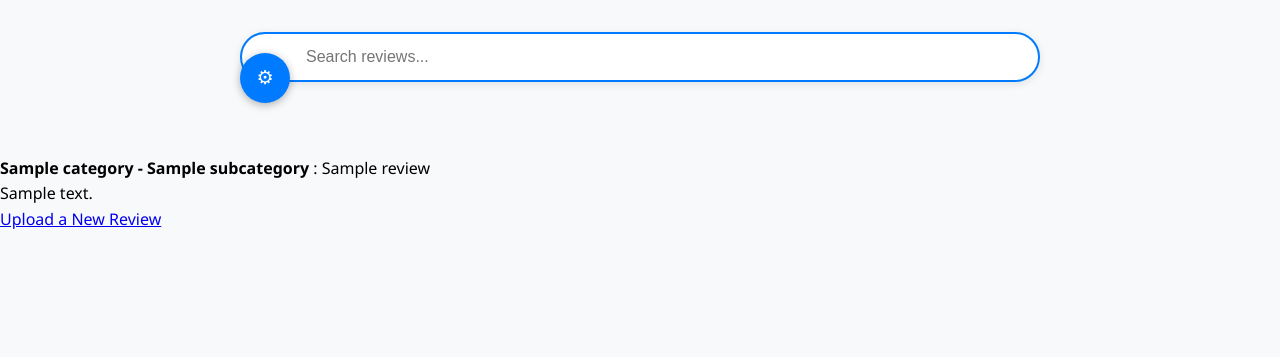
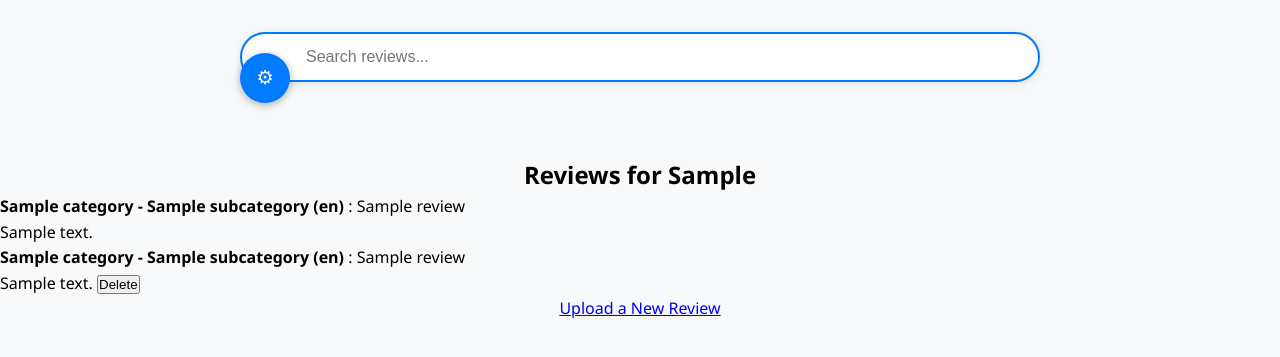
Before and after one commit to PacificSearch/Reviews, a Python web app: template templates/index.html in a window 1280 px wide. Shown: the part 60-417 px from the top of the page. Run offline with Jinja, Linux system fonts and the light colour scheme; the template is opened without the code that fills it: most values are stand-ins (such as "Sample title", 1, 10 or a date in 2020).

Commit message:
Update index.html

```diff
--- a/templates/index.html
+++ b/templates/index.html
@@ -3,6 +3,7 @@
 <head>
   <meta charset="UTF-8">
   <title>Pacific Search - Reviews</title>
+  <!-- Static CSS file reference using url_for -->
   <link rel="stylesheet" href="{{ url_for('static', filename='styles.css') }}">
 </head>
 <body>
@@ -26,28 +27,42 @@
 
     <!-- Filter Dropdown Panel -->
     <div class="filter-panel" id="filterPanel">
-      <!-- Example: Mobiles category -->
+      <!-- Example: Mobiles category with subcategories as links -->
       <div class="filter-category">
         <img src="https://cdn-icons-png.flaticon.com/128/3064/3064197.png" alt="Mobile Icon"> Mobiles
       </div>
       <div class="filter-options" id="mobiles">
-        <!-- Subcategory links: clicking them takes you to /filter route -->
-        <a href="{{ url_for('filter_reviews') }}?subcategory=Apple" class="filter-option">Apple</a>
-        <a href="{{ url_for('filter_reviews') }}?subcategory=Samsung" class="filter-option">Samsung</a>
-        <a href="{{ url_for('filter_reviews') }}?subcategory=OnePlus" class="filter-option">OnePlus</a>
+        <!-- Clicking these links will reload the index with filtered reviews -->
+        <a href="{{ url_for('index') }}?subcategory=Apple" class="filter-option">Apple</a>
+        <a href="{{ url_for('index') }}?subcategory=Samsung" class="filter-option">Samsung</a>
+        <a href="{{ url_for('index') }}?subcategory=OnePlus" class="filter-option">OnePlus</a>
       </div>
-      <!-- Add similar blocks for other categories if needed -->
+      <!-- Aap anya categories ke liye similar blocks add kar sakte hain -->
     </div>
   </div>
 
   <main>
+    {% if selected_subcategory %}
+      <h2 style="text-align:center;">Reviews for {{ selected_subcategory }}</h2>
+    {% endif %}
     {% if reviews %}
       <ul>
       {% for review in reviews %}
         <li>
-          <strong>{{ review.category }} - {{ review.subcategory }}</strong> : {{ review.product_name }}<br>
+          <strong>{{ review.category }} - {{ review.subcategory }} ({{ review.language }})</strong> : {{ review.product_name }}<br>
           {{ review.review_text }}
         </li>
+        {% for review in reviews %}
+  <li>
+    <strong>{{ review.category }} - {{ review.subcategory }} ({{ review.language }})</strong> : {{ review.product_name }}<br>
+    {{ review.review_text }}
+    <!-- Delete form for each review -->
+    <form action="{{ url_for('delete_review', review_id=review.id) }}" method="POST" onsubmit="return confirm('Kya aap is review ko delete karna chahte hain?');" style="display:inline;">
+      <button type="submit">Delete</button>
+    </form>
+  </li>
+{% endfor %}
+
       {% endfor %}
       </ul>
     {% else %}
@@ -55,8 +70,31 @@
     {% endif %}
   </main>
 
-  <p><a href="{{ url_for('upload_review') }}">Upload a New Review</a></p>
+  <p style="text-align:center;"><a href="{{ url_for('upload_review') }}">Upload a New Review</a></p>
 
-  <script src="{{ url_for('static', filename='script.js') }}"></script>
+  <!-- Inline JavaScript for language switch and filter toggle -->
+  <script>
+    document.addEventListener("DOMContentLoaded", function() {
+      // Language switch functionality
+      var langButtons = document.querySelectorAll('.lang-btn');
+      langButtons.forEach(function(button) {
+        button.addEventListener('click', function() {
+          langButtons.forEach(function(btn) {
+            btn.classList.remove('active');
+          });
+          this.classList.add('active');
+          console.log("Language switched to:", this.textContent);
+        });
+      });
+
+      // Filter toggle functionality
+      window.toggleFilters = function() {
+        var panel = document.getElementById("filterPanel");
+        if (!panel) return;
+        var currentDisplay = window.getComputedStyle(panel).display;
+        panel.style.display = (currentDisplay === "none") ? "block" : "none";
+      };
+    });
+  </script>
 </body>
 </html>
```
